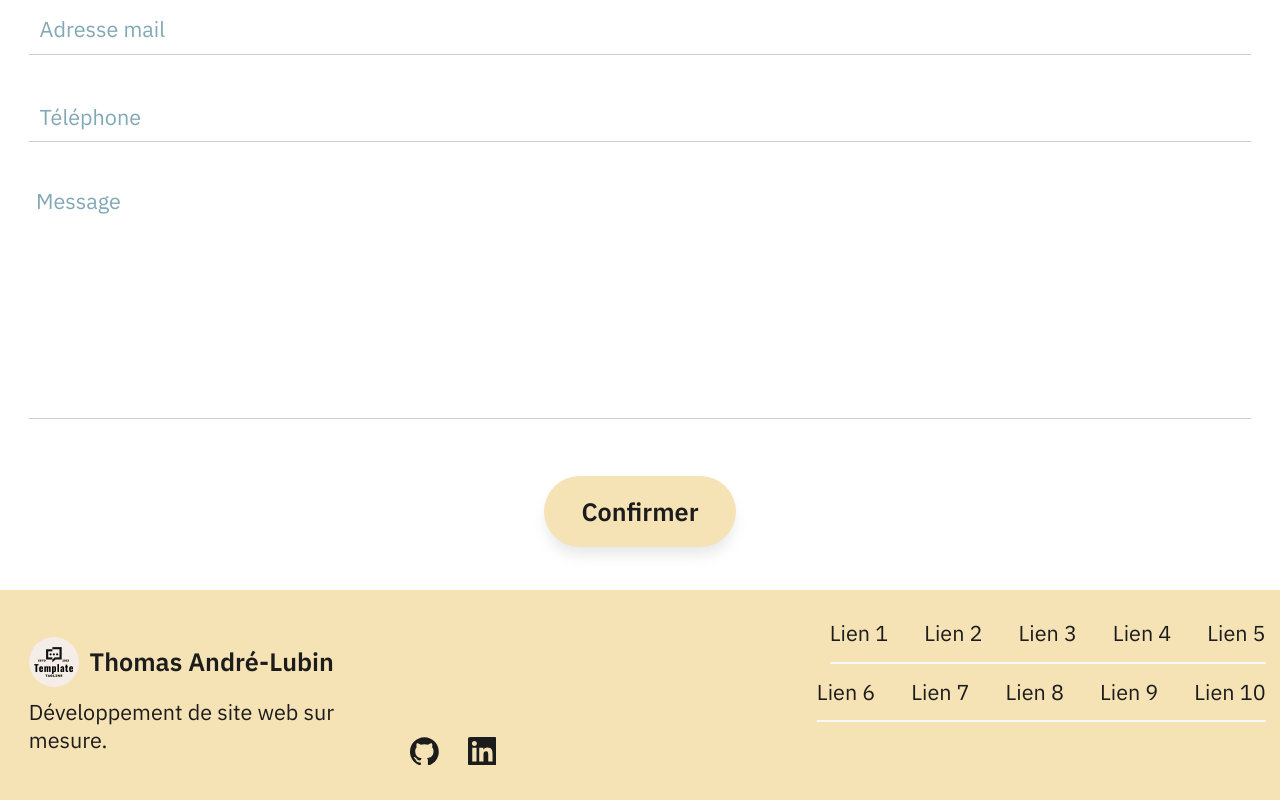
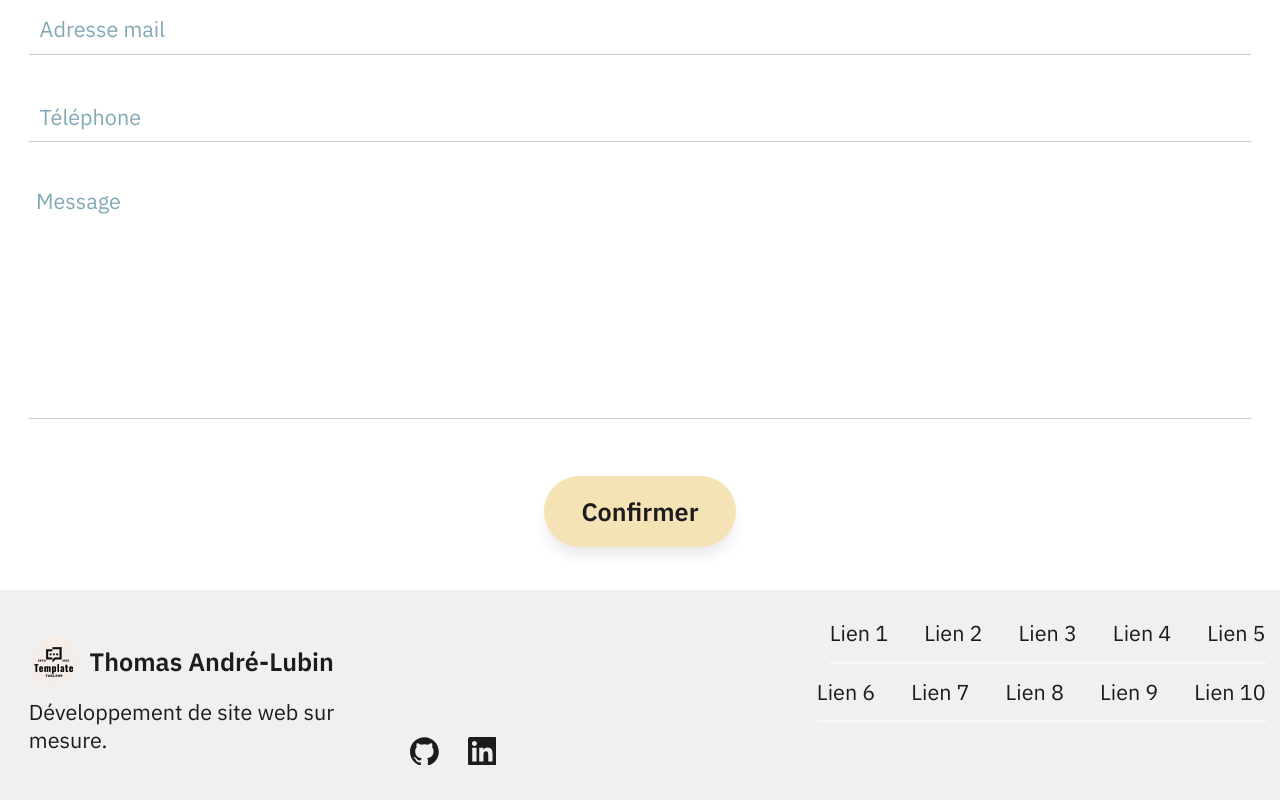
Before and after one commit to Lordyner/driving-school-template, a Next.js app: page / in a window 1280 px wide. Shown: the part 2358-3158 px from the top of the page. Built offline with nearby package versions, Linux system fonts and the light colour scheme; no server answers.

Commit message:
Change color of footer

```diff
--- a/Components/Footer.module.css
+++ b/Components/Footer.module.css
@@ -1,5 +1,5 @@
 .footer {
-    background-color: var(--primary-color);
+    background-color: #F0F0F0;
     color: var(--black);
     padding: 2rem;
     font-size: var(--body-400);
@@ -65,7 +65,7 @@
 
 .separator {
     width: 100%;
-    border-bottom: 2px solid var(--black);
+    border-bottom: 1px solid var(--black);
 }
 
 .icon svg {
```
